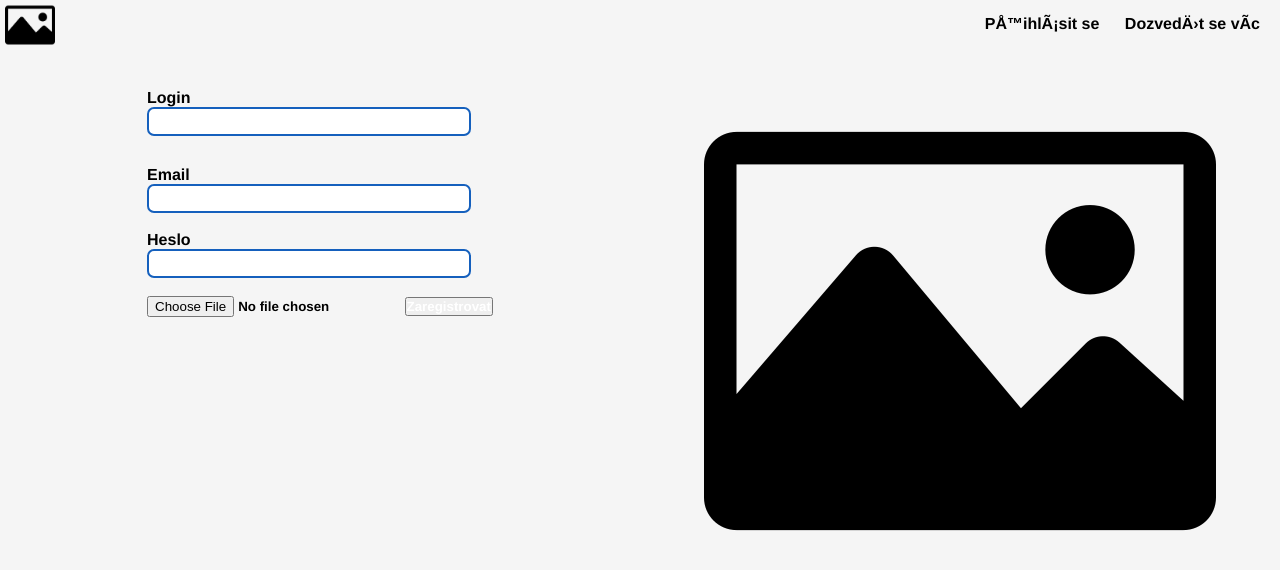
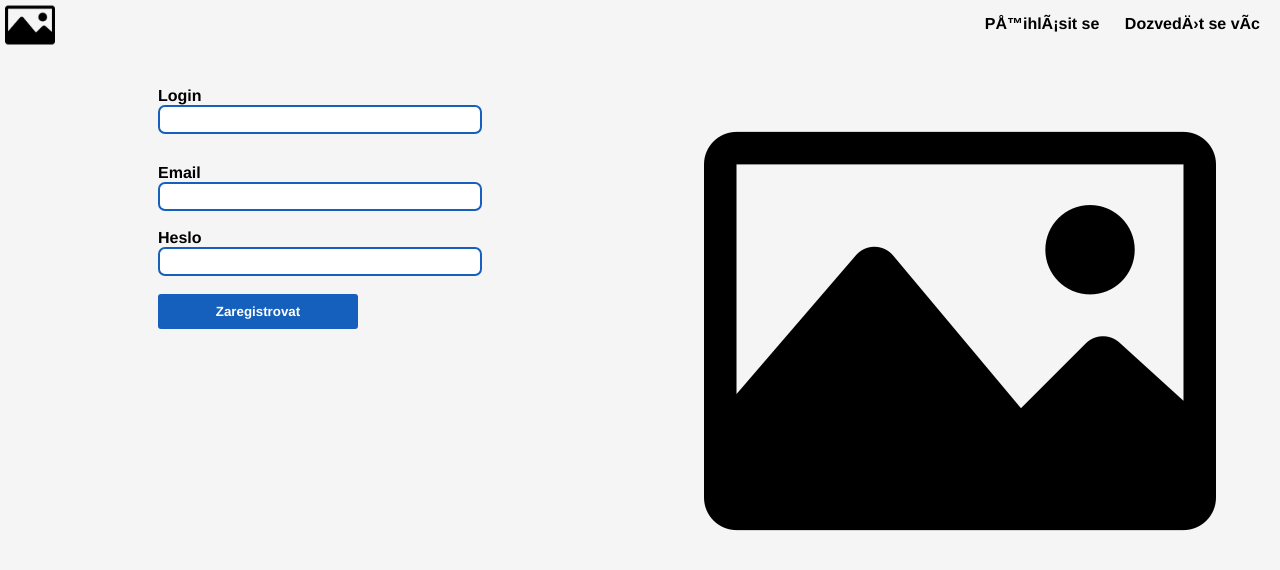
Before and after one commit to icycoba/ITU21, a website: page html/registration.html in a window 1280 px wide. Drawn offline with Linux system fonts and the light colour scheme.

Commit message:
registrace vzhled

```diff
--- a/css/registration.css
+++ b/css/registration.css
@@ -2,6 +2,7 @@
     margin: 0;
     padding: 0;
     font-family: Helvetica;
+    color: black;
 }
 
 .regCont{
@@ -56,9 +57,7 @@
 
 }
 
-.regCont button{
-    grid-column: 1;
-    grid-row: 6;
+#submit {
     justify-self: center;
     background-color: #1560bd;
     width: 200px;
@@ -66,6 +65,7 @@
     border-radius: 3px;
     border: none;
     cursor: pointer;
+    color: white;
 }
 
 #confirm{
--- a/css/style.css
+++ b/css/style.css
@@ -2,7 +2,7 @@
     margin: 0;
     padding: 0;
     font-family: Helvetica;
-    color:#FFFFFF;
+    color:white;
     font-weight: 600;
 }
 html{
--- a/html/registration.html
+++ b/html/registration.html
@@ -26,7 +26,7 @@
                     <label for="newpassIn">Heslo</label><br>
                     <input type="password" id="newpassIn" name="newpassIn"><br><br>
 
-                    <input type="file" id="imageIn" name="imageIn" accept="image/jpeg, image/png">
+                    <!--<input type="file" id="imageIn" name="imageIn" accept="image/jpeg, image/png">-->
                     <input type="submit" value="Zaregistrovat" id="submit">
                 </form>
                 <!--<button>
```
